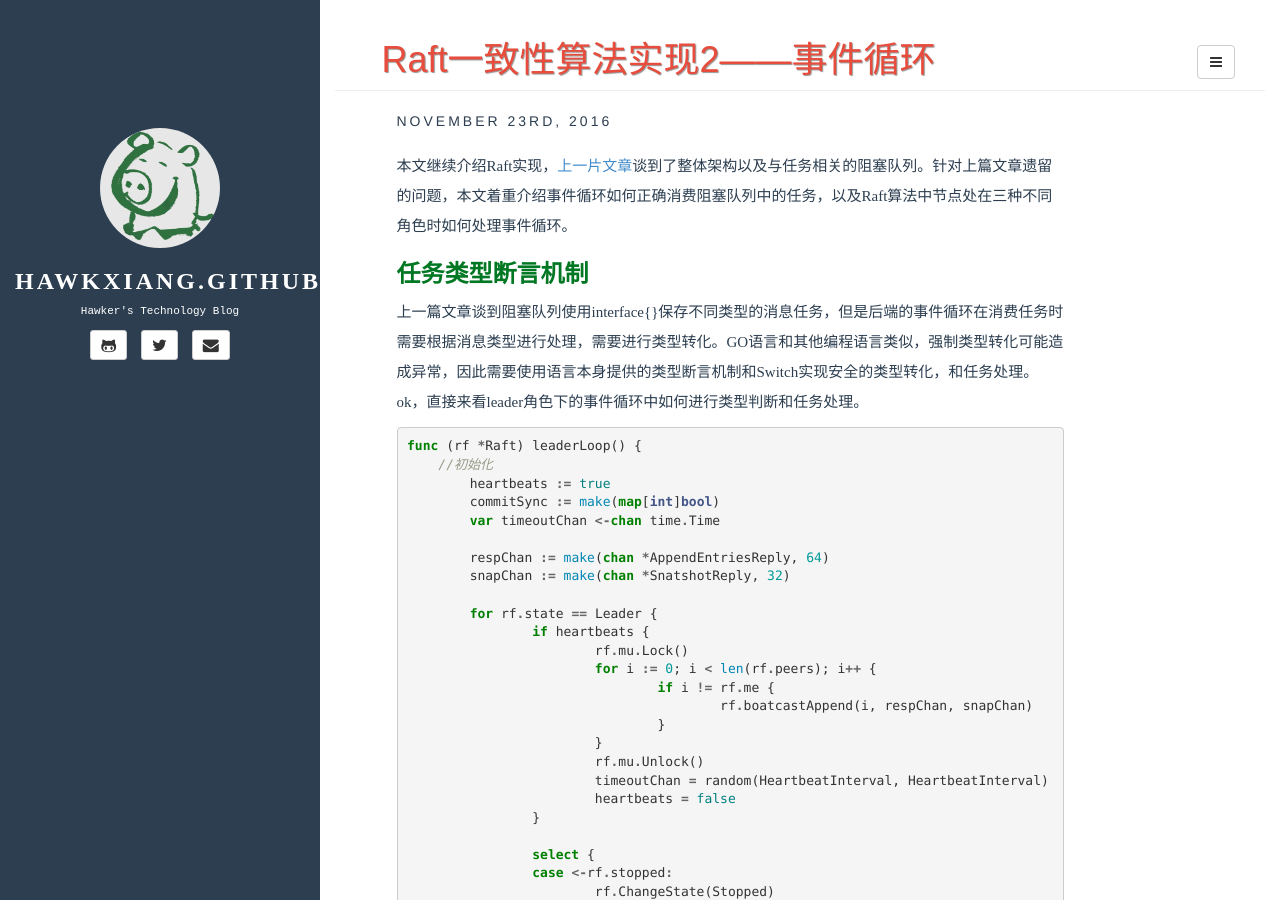
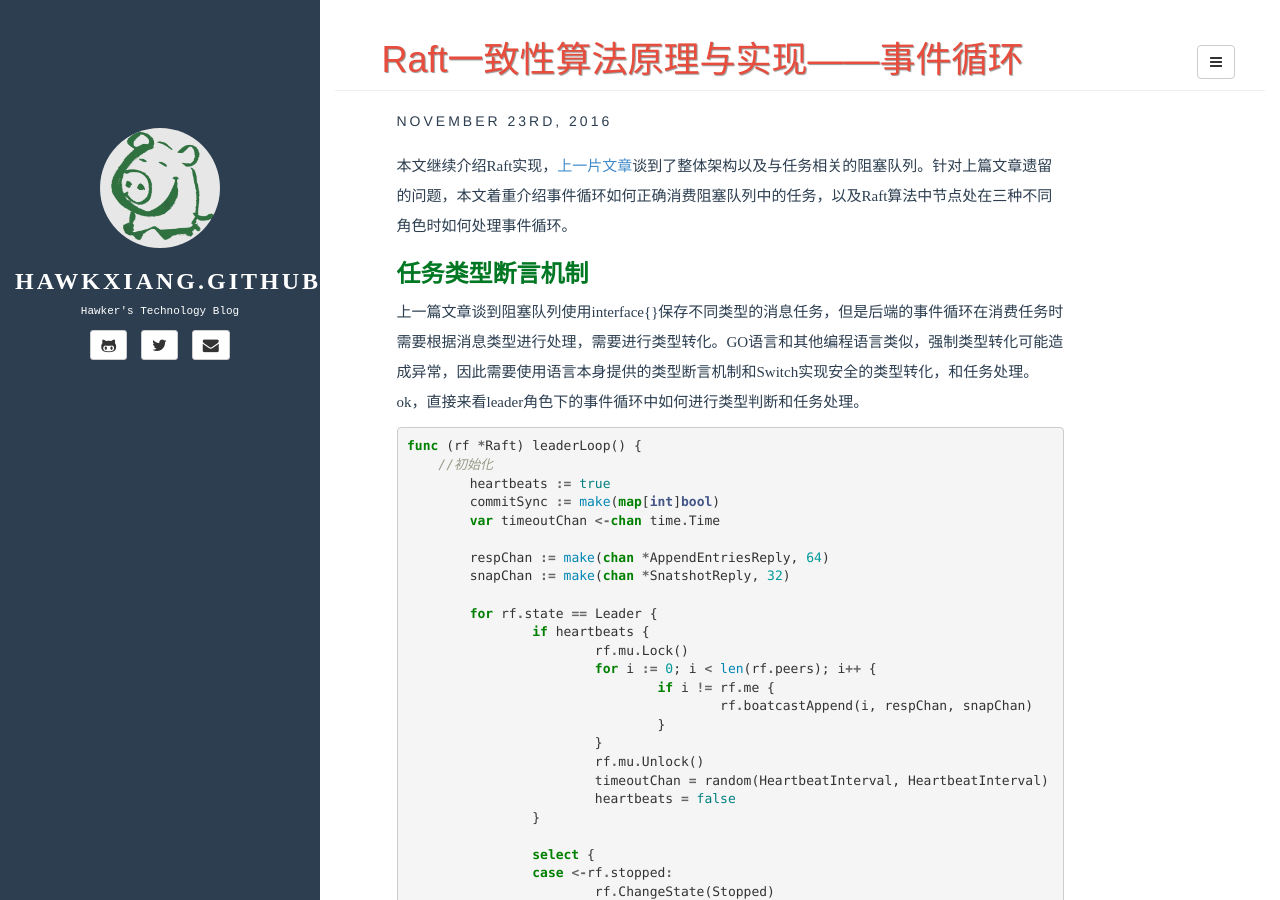
Before and after one commit to hawkxiang/hawkxiang.github.io, a Jekyll site: the page built from _posts/2016.11-21/2016-11-23-raft-eventloop.md, in a window 1280 px wide and 900 px high. Built offline with Jekyll 4.4.1, drawn with Linux system fonts in a browser that asks for light colours; comment, search, counter and statistics services are not loaded.

Commit message:
edit title

```diff
--- a/_posts/2016.11-21/2016-11-23-raft-eventloop.md
+++ b/_posts/2016.11-21/2016-11-23-raft-eventloop.md
@@ -1,6 +1,6 @@
 ---
 layout: post
-title: Raft一致性算法实现2——事件循环
+title: Raft一致性算法原理与实现——事件循环
 author: hawker
 permalink: /2016/11/raft-eventloop.html
 date: 2016-11-23 16:00:00
```
Also changed, not shown: other parts of _posts/2016.11-21/2016-11-23-raft-eventloop.md (+1 -0 lines).
